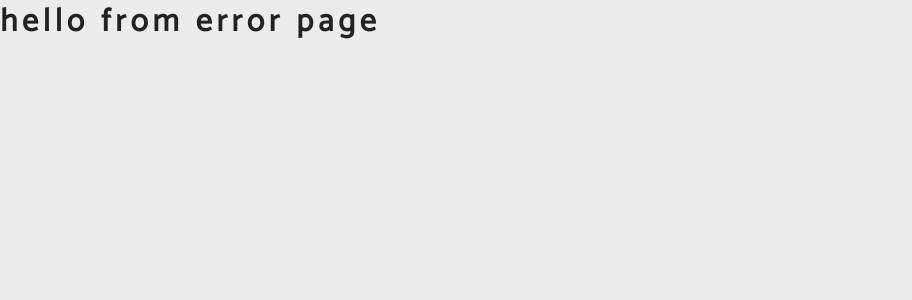
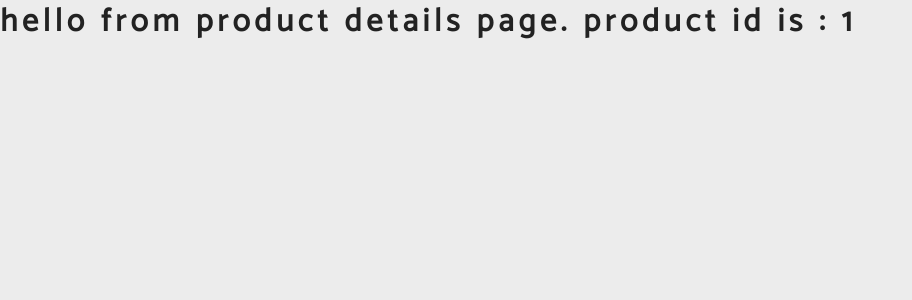
Before and after one commit to kakamband/react-vintage-tech-store, a React (Create React App) app: page /products/1 in a window 1280 px wide. Shown: the top 300 px of the page, without its empty margins (0-912 px from the left). Built offline with nearby package versions, Linux system fonts and the light colour scheme.

Commit message:
add: basic setup for product details page

```diff
--- a/src/App.jsx
+++ b/src/App.jsx
@@ -1,5 +1,4 @@
 import React from 'react';
-
 // router
 import { BrowserRouter as Router, Switch, Route } from 'react-router-dom';
 // pages
@@ -13,7 +12,7 @@ import Products from './pages/Products';
 import ProductDetails from './pages/ProductDetails';
 
 //components
-const App = () => {
+export default function App() {
   return (
     <Router>
       <Switch>
@@ -26,12 +25,24 @@ const App = () => {
         <Route exact path="/cart">
           <Cart />
         </Route>
+        <Route exact path="/checkout">
+          <Checkout />
+        </Route>
+        <Route exact path="/login">
+          <Login />
+        </Route>
+        <Route exact path="/products">
+          <Products />
+        </Route>
+        <Route
+          exact
+          path="/products/:id"
+          children={<ProductDetails></ProductDetails>}
+        ></Route>
         <Route path="*">
           <Error />
         </Route>
       </Switch>
     </Router>
   );
-};
-
-export default App;
+}
--- a/src/components/Alert.jsx
+++ b/src/components/Alert.jsx
@@ -1,7 +1,5 @@
 import React from 'react';
 
-const Alert = () => {
+export default function Alert() {
   return <h1>hello from alert</h1>;
-};
-
-export default Alert;
+}
--- a/src/components/Header.jsx
+++ b/src/components/Header.jsx
@@ -1,7 +1,5 @@
 import React from 'react';
 
-const Header = () => {
+export default function Header() {
   return <h1>hello from header</h1>;
-};
-
-export default Header;
+}
--- a/src/components/Hero.jsx
+++ b/src/components/Hero.jsx
@@ -1,7 +1,5 @@
 import React from 'react';
 
-const Hero = () => {
+export default function Hero() {
   return <h1>hello from hero</h1>;
-};
-
-export default Hero;
+}
--- a/src/components/Loading.jsx
+++ b/src/components/Loading.jsx
@@ -1,4 +1,4 @@
-import React from "react";
+import React from 'react';
 
 export default function Loading() {
   return <h1>hello from Loading</h1>;
--- a/src/pages/Error.jsx
+++ b/src/pages/Error.jsx
@@ -1,7 +1,5 @@
 import React from 'react';
 
-const Error = () => {
-  return <h1>hello from error page</h1>;
-};
-
-export default Error;
+export default function Error() {
+  return <h1>hello form error page</h1>;
+}
--- a/src/pages/ProductDetails.jsx
+++ b/src/pages/ProductDetails.jsx
@@ -1,5 +1,8 @@
-import React from "react";
+import React from 'react';
+import { useParams } from 'react-router-dom';
 
 export default function ProductDetails() {
-  return <h1>hello from product details page</h1>;
+  const { id } = useParams();
+
+  return <h1>hello from product details page. product id is : {id}</h1>;
 }
```
